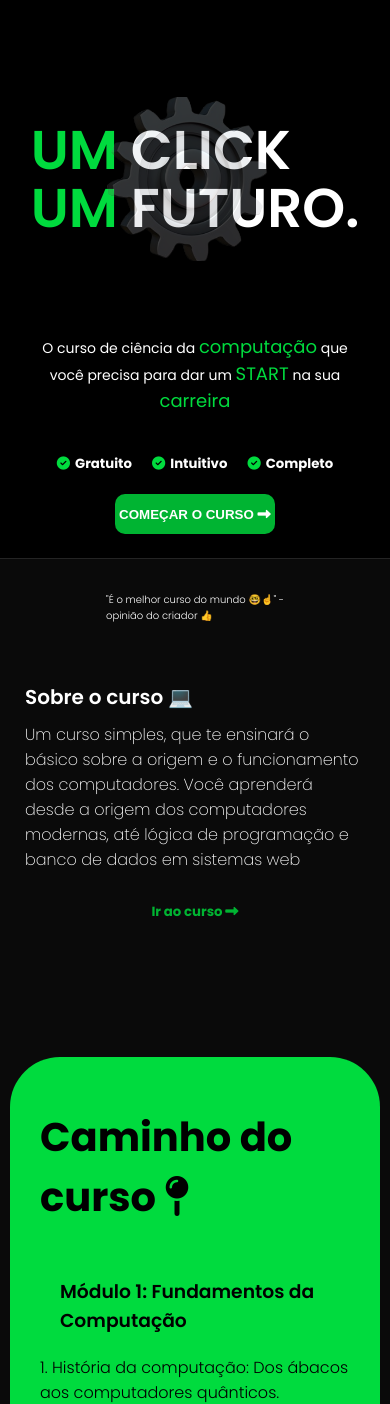
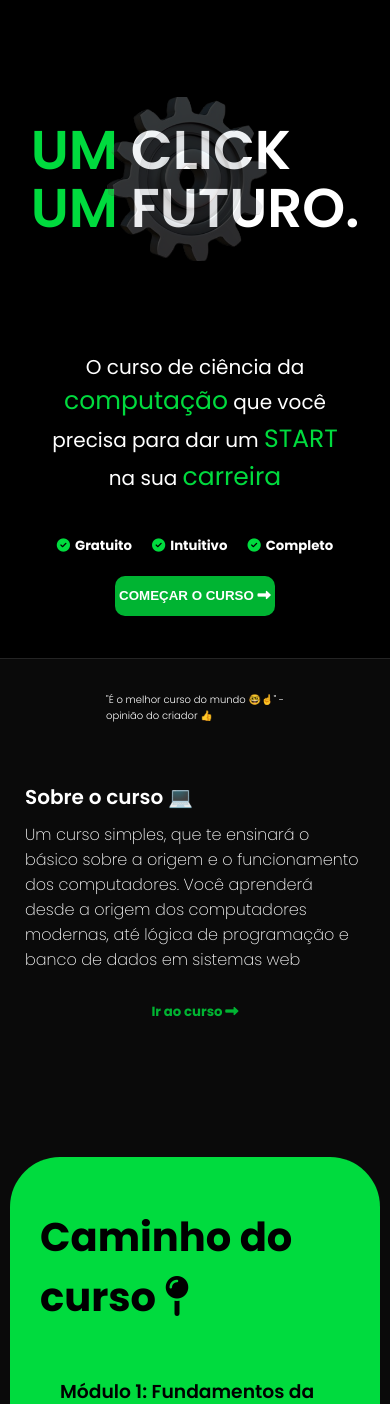
Before and after one commit to PietroThUser/ENC-TECH-SITE, a Flask app: page / in a window 390 px wide. Shown: the part 46-1450 px from the top of the page. Run offline with Flask 3, Linux system fonts and the light colour scheme; some libraries are stand-ins or nearby versions.

Commit message:
Correção em bugs relacionados a interface resposiva

```diff
--- /dev/null
+++ b/enc-tech_directory/static/root.css
@@ -0,0 +1,3 @@
+body {
+    cursor: url("command_block.png"), auto;
+}
--- a/enc-tech_directory/static/style.css
+++ b/enc-tech_directory/static/style.css
@@ -133,7 +133,7 @@ body {
     display: flex;
     flex-direction: column;
     width: 100%;
-    height: 300px;
+    height: 400px;
     background-color: black;
     align-items: center;
     justify-content: center;
@@ -170,13 +170,13 @@ body {
     width: 80%;
 
     h4 {
-        font-size: 14px;
+        font-size: 20px;
         font-weight: 400;
         width: 100%;
     }
 
     span {
-        font-size: 18px;
+        font-size: 25px;
         color: var(--primary-color);
     }
 }
@@ -253,12 +253,6 @@ h5 {
 }
 
 @media only screen and (max-width: 970px){
-    .black_solid {
-        display: flex;
-        width: 100%;
-        height: 300px !important;
-    }
-
     .logo {
         display: none;
     }
@@ -362,12 +356,20 @@ h5 {
 
 @media only screen and (max-width: 360px){
     .black_solid {
-        height: 400px !important;
+        height: 500px !important;
+    }
+
+    .black_solid-text {
+        top: 0 !important;
+    }
+
+    .black_solid div {
+        top: 0;
     }
 
     .go_to_text {
         position: relative;
-        top: 30px;
+        top: 18px;
     }
 
     .roadmap {
--- a/enc-tech_directory/templates/home.html
+++ b/enc-tech_directory/templates/home.html
@@ -5,6 +5,7 @@
     <meta name="viewport" content="width=device-width, initial-scale=1.0">
     <title>Home</title>
     <link rel="stylesheet" href="{{ url_for('static', filename='home.css') }}">
+    <link rel="stylesheet" href="{{ url_for('static', filename='root.css') }}">
 </head>
 <body>
     <div class="main_content">
--- a/enc-tech_directory/templates/index.html
+++ b/enc-tech_directory/templates/index.html
@@ -5,6 +5,7 @@
     <meta name="viewport" content="width=device-width, initial-scale=1.0">
     <title>ENC-TECH</title>
     <link rel="stylesheet" href="{{ url_for('static', filename='style.css') }}">
+    <link rel="stylesheet" href="{{ url_for('static', filename='root.css') }}">
 </head>
 <body style="background-color: #0a0a0a;">
     <h4 class="reddit_redirect">Criado por <a href="https://www.reddit.com/user/Vousch/"><i style="margin: 2px;" class="fa-brands fa-reddit-alien"></i>@Vousch</a></h4>
--- a/enc-tech_directory/templates/text.html
+++ b/enc-tech_directory/templates/text.html
@@ -6,6 +6,7 @@
     <title>Enc-Tech</title>
     <link rel="stylesheet" href="{{ url_for('static', filename='text.css') }}">
     <link rel="stylesheet" href="{{ url_for('static', filename='style.css') }}">
+    <link rel="stylesheet" href="{{ url_for('static', filename='root.css') }}">
 </head>
 <body>
     <nav class="navbar_text"></nav>
```
Also changed, not shown: 1 other file.
